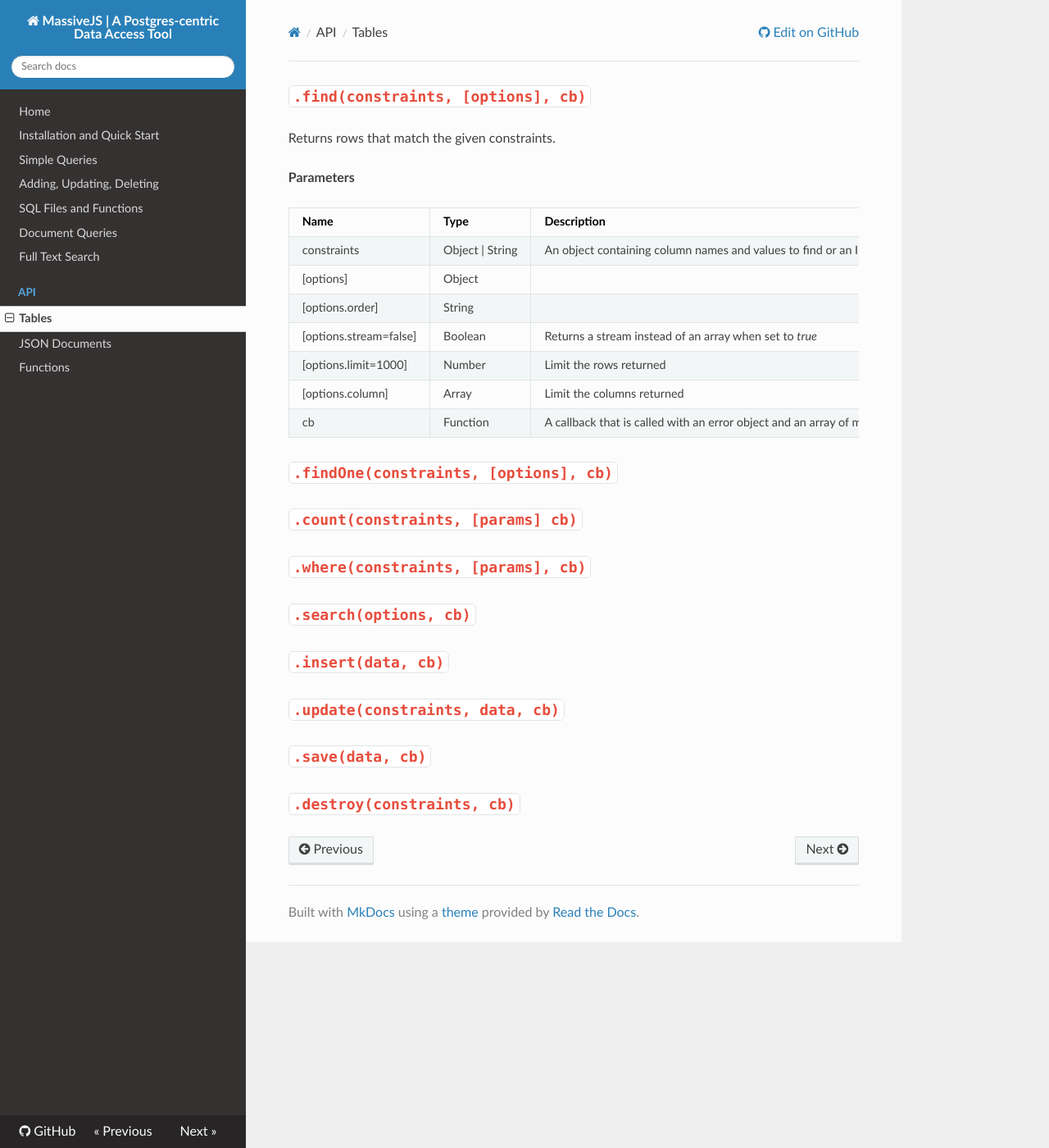
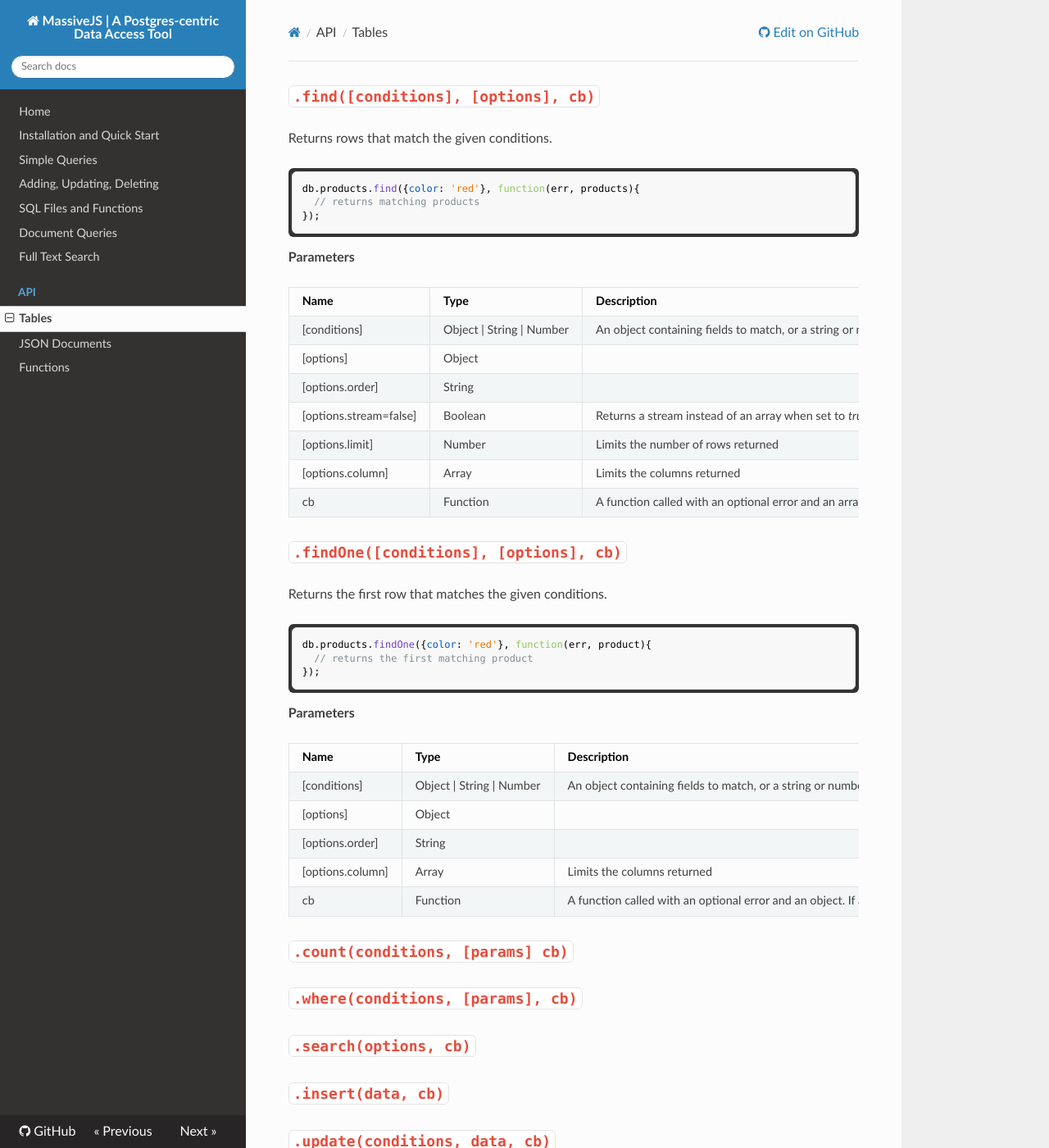
Before and after one commit to dmfay/massive-js, an MkDocs documentation site: the page built from docs/API/tables.md, in a window 1280 px wide and 1400 px high. Shown: the whole window at 82% size. Built offline with MkDocs 1.6.1, drawn with Linux system fonts in a browser that asks for light colours; nearby versions of some CDN libraries; old or Windows-style settings are respelled for this version of MkDocs; some of the changed text lies outside the part shown.

Commit message:
Update table docs

````diff
--- a/docs/API/tables.md
+++ b/docs/API/tables.md
@@ -1,32 +1,55 @@
-## `.find(constraints, [options], cb)`
+## `.find([conditions], [options], cb)`
 
-Returns rows that match the given constraints.
+Returns rows that match the given conditions.
+
+```js
+db.products.find({color: 'red'}, function(err, products){
+  // returns matching products
+});
+```
 
 **Parameters**
 
 |Name|Type|Description|
 |----|----|-----------|
-|constraints|Object&nbsp;&#124;&nbsp;String |An object containing column names and values to find or an ID|
+|[conditions]|Object&nbsp;&#124;&nbsp;String&nbsp;&#124;&nbsp;Number |An object containing fields to match, or a string or number to find a row by its ID|
 |[options]|Object||
 |[options.order]|String||
 |[options.stream=false]|Boolean|Returns a stream instead of an array when set to _true_|
-|[options.limit=1000]|Number|Limit the rows returned|
-|[options.column]|Array|Limit the columns returned|
-|cb|Function|A callback that is called with an error object and an array of matching rows, or a single row when an ID is used|
+|[options.limit]|Number|Limits the number of rows returned|
+|[options.column]|Array|Limits the columns returned|
+|cb|Function| A function called with an optional error and an array of matching rows. When an ID is used only a single object is returned.|
 
+## `.findOne([conditions], [options], cb)`
 
-## `.findOne(constraints, [options], cb)`
+Returns the first row that matches the given conditions.
 
-## `.count(constraints, [params] cb)`
+```js
+db.products.findOne({color: 'red'}, function(err, product){
+  // returns the first matching product
+});
+```
 
-## `.where(constraints, [params], cb)`
+**Parameters**
+
+|Name|Type|Description|
+|----|----|-----------|
+|[conditions]|Object&nbsp;&#124;&nbsp;String&nbsp;&#124;&nbsp;Number |An object containing fields to match, or a string or number to find a row by its ID|
+|[options]|Object||
+|[options.order]|String||
+|[options.column]|Array|Limits the columns returned|
+|cb|Function| A function called with an optional error and an object. If a matching row cannot be found, the second callback argument is `undefined`. |
+
+## `.count(conditions, [params] cb)`
+
+## `.where(conditions, [params], cb)`
 
 ## `.search(options, cb)`
 
 ## `.insert(data, cb)`
 
-## `.update(constraints, data, cb)`
+## `.update(conditions, data, cb)`
 
 ## `.save(data, cb)`
 
-## `.destroy(constraints, cb)`
+## `.destroy(conditions, cb)`
````
Also changed, not shown: docs/API/json_documents.md (+1 -1 lines).
